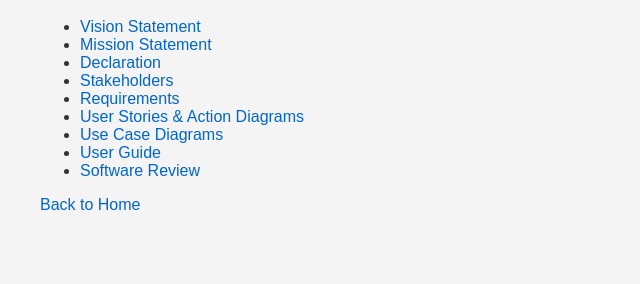
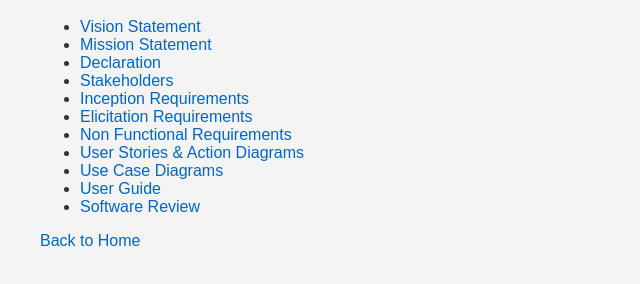
Before and after one commit to ChristopherJS33/Lost-FoundRFP-CSC4110, a plain HTML site: page product.html in a window 1280 px wide. Shown: the part 80-364 px from the top of the page, without its empty margins (0-640 px from the left). Drawn offline with Linux system fonts and the light colour scheme.

Commit message:
Update product.html
Added Non functional, Elicitation, and Inception requirements

```diff
--- a/product.html
+++ b/product.html
@@ -14,7 +14,9 @@
     <li><a href="docs/Mission.pdf" target="_blank">Mission Statement</a></li>
     <li><a href="docs/Declaration.pdf" target="_blank">Declaration</a></li>
     <li><a href="docs/Stakeholders.pdf" target="_blank">Stakeholders</a></li>
-    <li><a href="docs/Requirements.pdf" target="_blank">Requirements</a></li>
+    <li><a href="docs/InceptionRequirements.pdf" target="_blank"> Inception Requirements</a></li>
+    <li><a href="docs/ElicitationRequirements.pdf" target="_blank"> Elicitation Requirements</a></li>
+    <li><a href="docs/ NonFunctionalRequirements.pdf" target="_blank"> Non Functional Requirements</a></li>
     <li><a href="docs/UserStories.pdf" target="_blank">User Stories & Action Diagrams</a></li>
     <li><a href="docs/UseCases.pdf" target="_blank">Use Case Diagrams</a></li>
     <li><a href="docs/UserGuide.pdf" target="_blank">User Guide</a></li>
```
